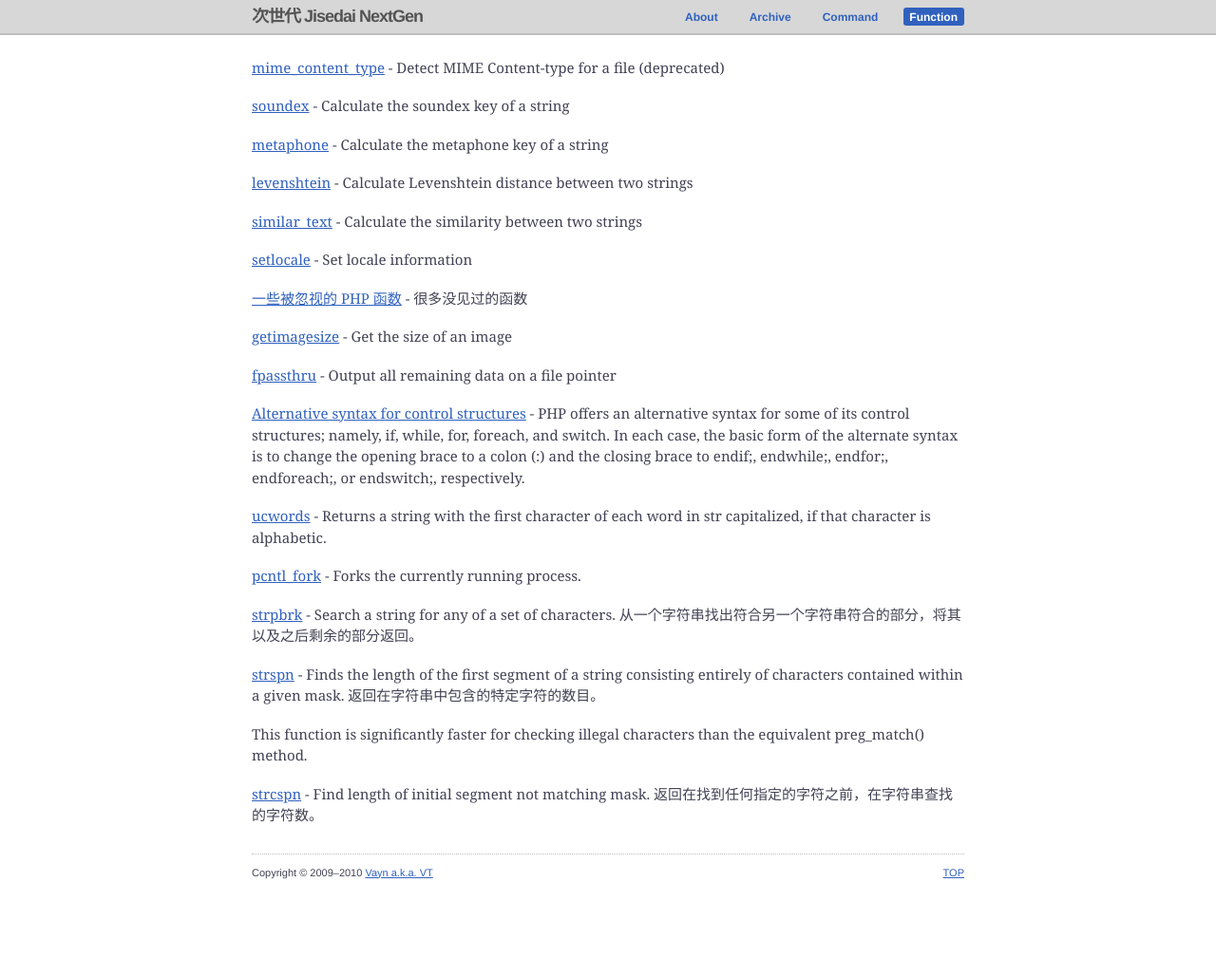
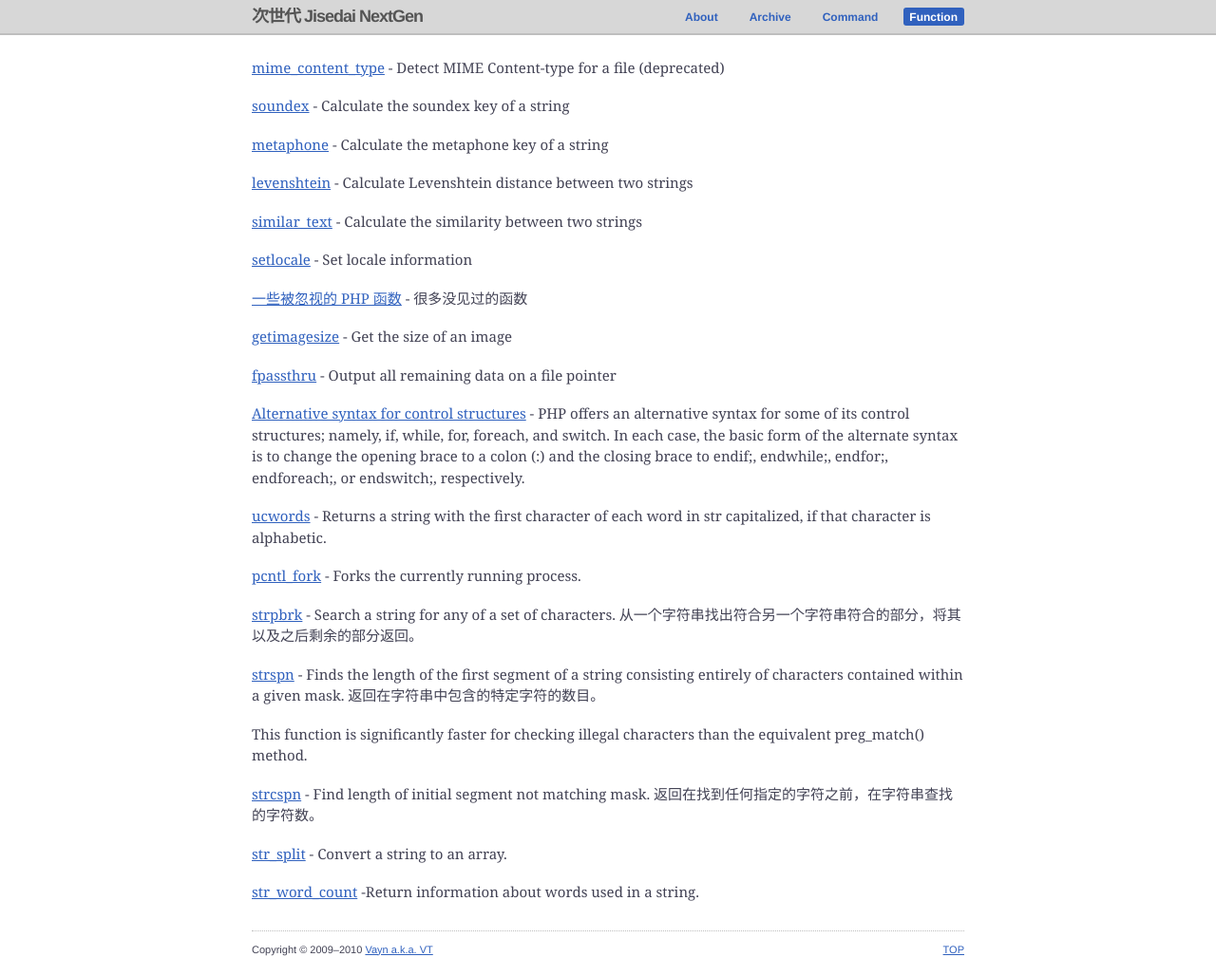
Before and after one commit to Vayn/vayn.github.io, a Jekyll site: the page built from function.markdown, in a window 1280 px wide. Shown: the whole page at 95% size. Built offline with Jekyll 4.4.1, drawn with Linux system fonts in a browser that asks for light colours; before the commit the page ends 947 px from its top, so only the background shows below that.

Commit message:
updated function page

```diff
--- a/function.markdown
+++ b/function.markdown
@@ -34,3 +34,7 @@ title: Function
 This function is significantly faster for checking illegal characters than the equivalent preg_match() method.
 
 [strcspn](http://php.net/manual/en/function.strcspn.php) - Find length of initial segment not matching mask. 返回在找到任何指定的字符之前，在字符串查找的字符数。
+
+[str_split](http://php.net/manual/en/function.str-split.php) - Convert a string to an array.
+
+[str_word_count](http://php.net/manual/en/function.str-word-count.php) -Return information about words used in a string.
```
